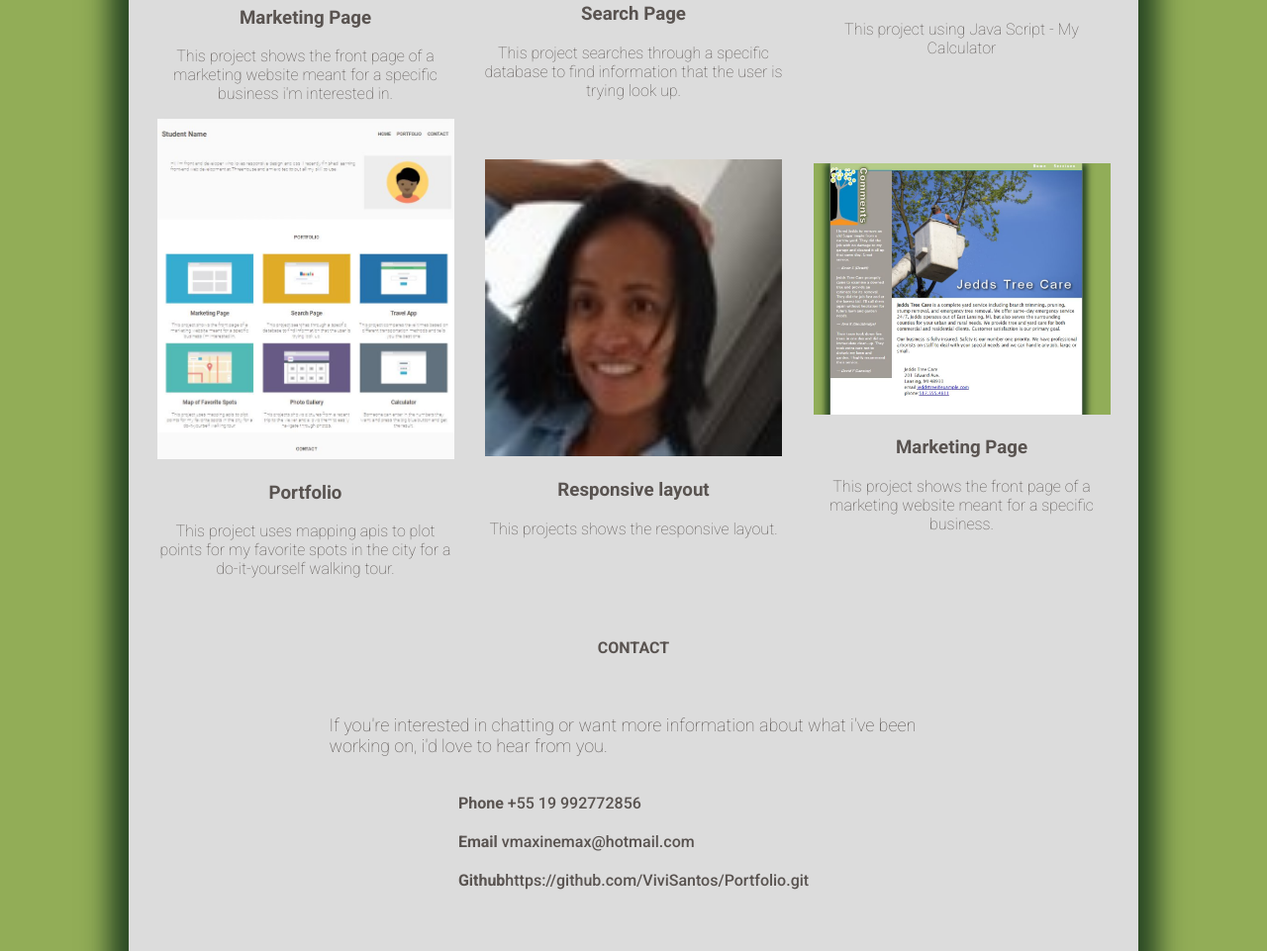
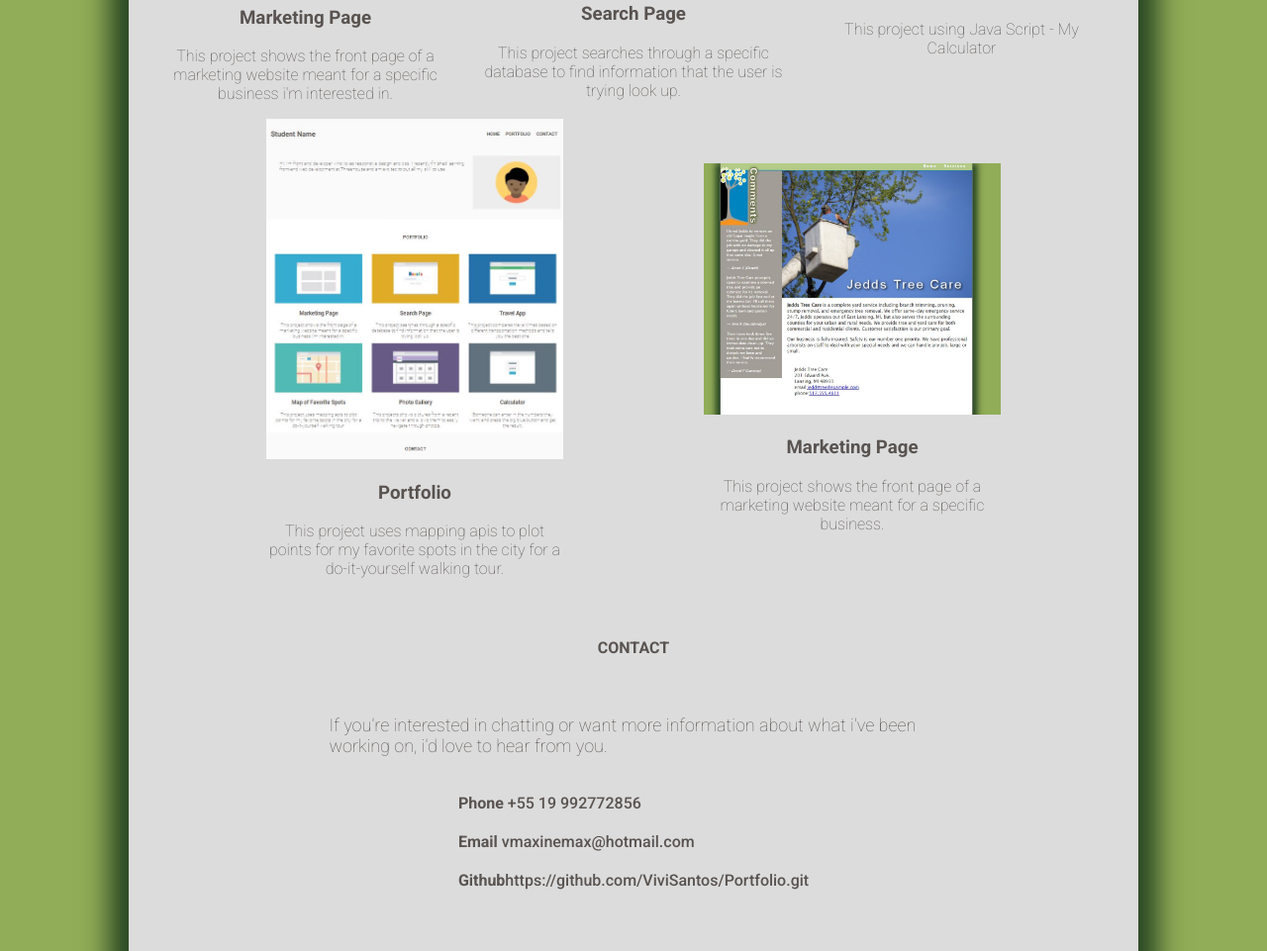
Before and after one commit to ViviSantos/vivianesantos.github.io, a plain HTML site: page index.html in a window 1280 px wide. Shown: the part 767-1728 px from the top of the page at 99% size. Drawn offline with Linux system fonts and the light colour scheme.

Commit message:
Update index.html

```diff
--- a/index.html
+++ b/index.html
@@ -75,13 +75,6 @@
                 </p>
             </div>
             <div class="portfolio-itens">
-                <img src="myself.JPG">
-                <h3>Responsive layout</h3>
-                <p>
-                    This projects shows the responsive layout.
-                </p>
-            </div>
-            <div class="portfolio-itens">
                 <img src="JeddsTree.JPG">
                 <h3>Marketing Page</h3>
                 <p>
```
